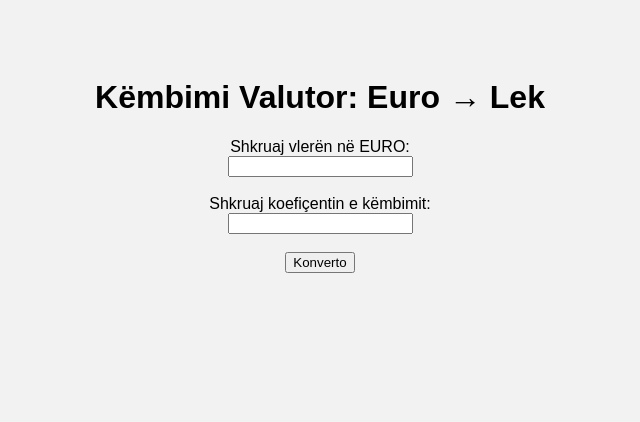
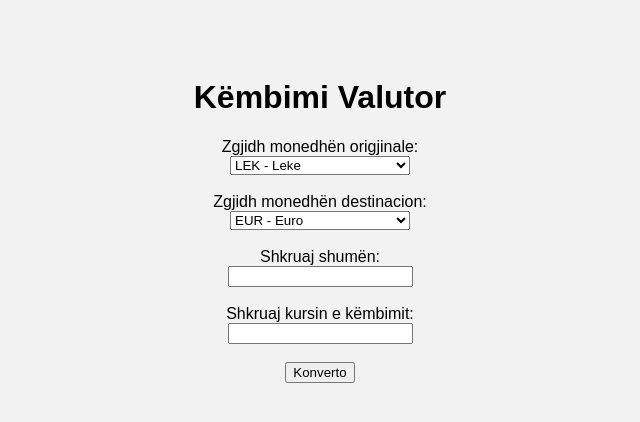
Before and after one commit to kjaramalaj73-stack/Klasa-13-F, a PHP site: page /index7.html in a window 1280 px wide. Shown: the top 422 px of the page, without its empty margins (320-960 px from the left). Run offline with PHP 8.4, Linux system fonts and the light colour scheme.

Commit message:
Komiti im i pare

```diff
--- a/index7.html
+++ b/index7.html
@@ -5,13 +5,53 @@
     <title>Këmbimi Valutor</title>
 </head>
 <body style="font-family: Arial; background-color: #f2f2f2; text-align: center; padding: 50px;">
-    <h1>Këmbimi Valutor: Euro → Lek</h1>
+    <h1>Këmbimi Valutor</h1>
 
     <form action="convert7.php" method="post">
-        <label>Shkruaj vlerën në EURO:</label><br>
-        <input type="number" step="0.01" name="euro" required><br><br>
+        <label>Zgjidh monedhën origjinale:</label><br>
+        <select name="monedha_origjinale" required>
+             <option value="ALL">LEK - Leke</option>
+            <option value="EUR">EUR - Euro</option>
+            <option value="USD">USD - Dollar Amerikan</option>
+            <option value="CAD">CAD - Dollar Kanadez</option>
+            <option value="AUD">AUD - Dollar Australian</option>
+            <option value="NZD">NZD - Dollar Zelanda e Re</option>
+            <option value="GBP">GBP - Pound Britanik</option>
+            <option value="CHF">CHF - Franga Zviceriane</option>
+            <option value="SEK">SEK - Korona Suedeze</option>
+            <option value="DKK">DKK - Korona Daneze</option>
+            <option value="NOK">NOK - Korona Norvegjeze</option>
+            <option value="JPY">JPY - Jen Japonez</option>
+            <option value="CNY">CNY - Yuan Kinez</option>
+            <option value="TRY">TRY - Lira Turke</option>
+            <option value="HUF">HUF - Forint Hungarez</option>
+        </select>
+        <br><br>
 
-        <label>Shkruaj koefiçentin e këmbimit:</label><br>
+        <label>Zgjidh monedhën destinacion:</label><br>
+        <select name="monedha_destinacion" required>
+            <option value="EUR">EUR - Euro</option>
+              <option value="ALL">LEK - Leke</option>
+            <option value="USD">USD - Dollar Amerikan</option>
+            <option value="CAD">CAD - Dollar Kanadez</option>
+            <option value="AUD">AUD - Dollar Australian</option>
+            <option value="NZD">NZD - Dollar Zelanda e Re</option>
+            <option value="GBP">GBP - Pound Britanik</option>
+            <option value="CHF">CHF - Franga Zviceriane</option>
+            <option value="SEK">SEK - Korona Suedeze</option>
+            <option value="DKK">DKK - Korona Daneze</option>
+            <option value="NOK">NOK - Korona Norvegjeze</option>
+            <option value="JPY">JPY - Jen Japonez</option>
+            <option value="CNY">CNY - Yuan Kinez</option>
+            <option value="TRY">TRY - Lira Turke</option>
+            <option value="HUF">HUF - Forint Hungarez</option>
+        </select>
+        <br><br>
+
+        <label>Shkruaj shumën:</label><br>
+        <input type="number" step="0.01" name="shuma" required><br><br>
+
+        <label>Shkruaj kursin e këmbimit:</label><br>
         <input type="number" step="0.01" name="kursi" required><br><br>
 
         <button type="submit">Konverto</button>
```
Also changed, not shown: convert7.php (+13 -8 lines), detyra.php (deleted, +0 -14 lines).
